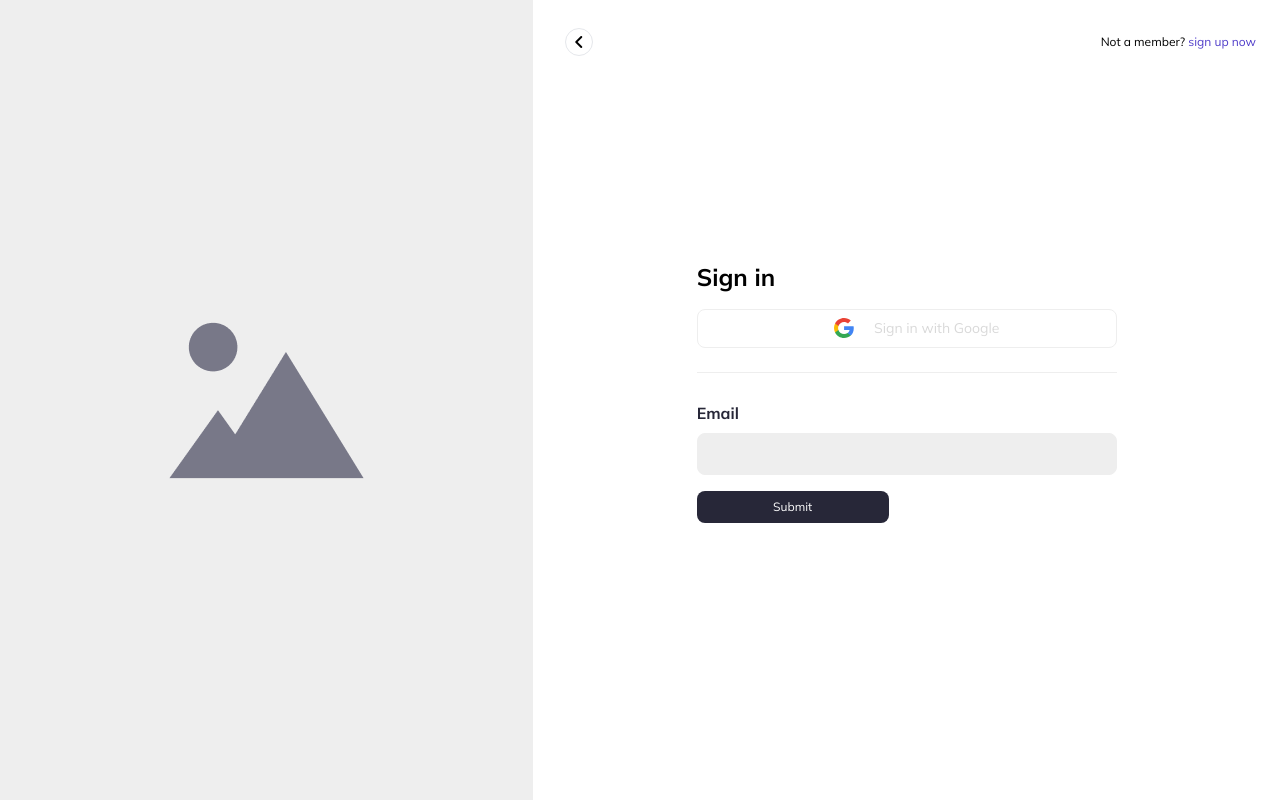
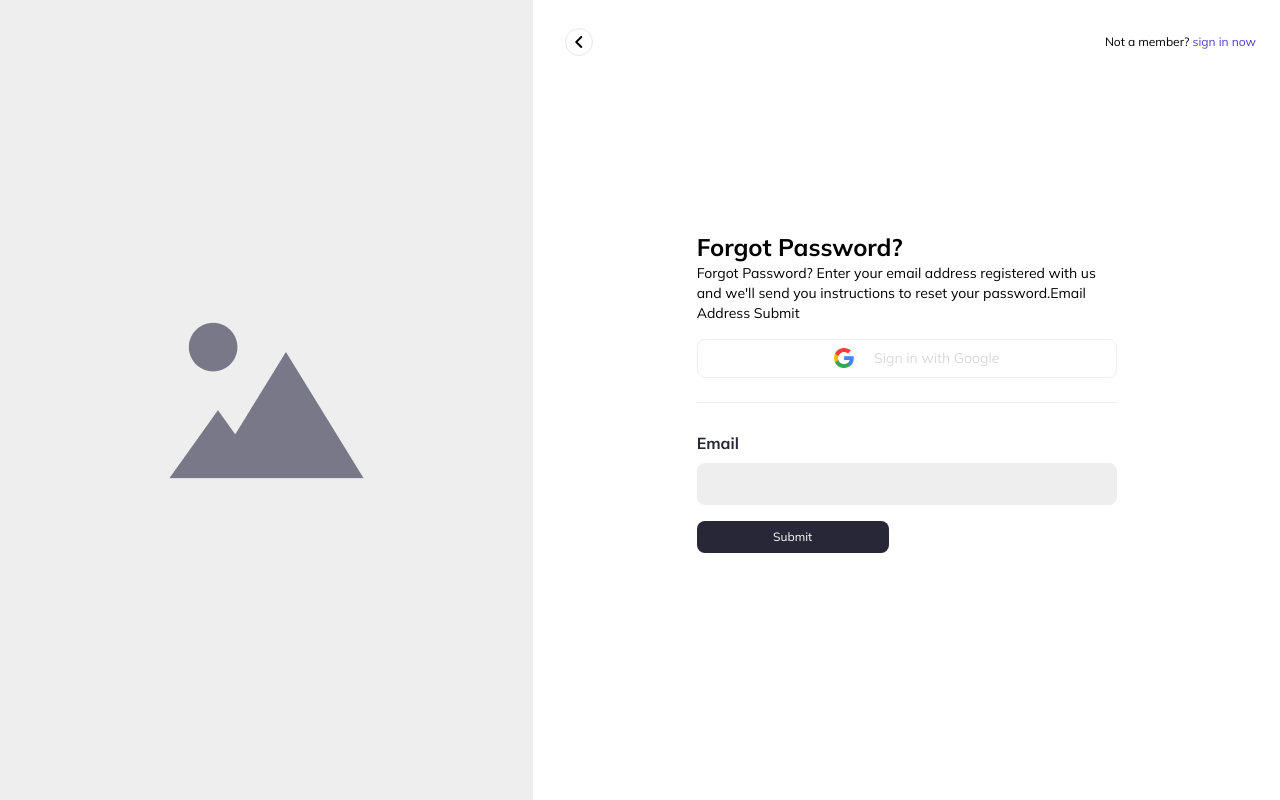
Before and after one commit to Agbo-Frank/vue-project, a Vue app: page /forget-password in a window 1280 px wide. Built offline with nearby package versions, Linux system fonts and the light colour scheme.

Commit message:
added authentication screen

```diff
--- a/src/views/ForgetPassword.vue
+++ b/src/views/ForgetPassword.vue
@@ -6,10 +6,14 @@
             class='w-7 h-7 rounded-full border flex justify-center items-center translate-x-10 sm:translate-x-14'>
                 <i class="fa-solid fa-angle-left"></i>
             </div>
-            <p class='text-xs'>Not a member? <router-link to="/sign-up" class='text-blue-100'>sign up now</router-link></p>
+            <p class='text-xs'>Not a member? <router-link to="/login" class='text-blue-100'>sign in now</router-link></p>
         </div>
         <form class="w-11/12 sm:w-10/12 md:w-on-400">
-        <p class='text-2xl font-bold'>Sign in</p>
+        <p class='text-2xl font-bold'>Forgot Password?</p>
+        <p className='text-sm'>
+            Forgot Password? Enter your email address registered with us and we'll
+            send you instructions to reset your password.Email Address Submit
+        </p>
         <div class='border-solid border-b border-primary-300 mb-7'>
             <button class='flex justify-center w-full py-2 mt-4 mb-6 rounded-lg border-solid border border-primary-300'>
             <svg width="20" height="21" viewBox="0 0 20 21" fill="none" xmlns="http://www.w3.org/2000/svg" class='mx-5'>
@@ -33,7 +37,7 @@
 import Hero from '../components/Hero.vue'
 import Button from '../components/Button.vue'
 import FormInput from '../components/FormInput.vue'
-
+import { useRoute } from 'vue-router';
 
 export default {
     name: 'ForgetPassword',
@@ -44,7 +48,7 @@ export default {
     },
     methods: {
         goBack(){
-            useRoute().go(-1)
+            return useRoute().go(-1)
         }
     }
 }
--- a/src/views/Login.vue
+++ b/src/views/Login.vue
@@ -34,7 +34,7 @@
 import Hero from '../components/Hero.vue'
 import Button from '../components/Button.vue'
 import FormInput from '../components/FormInput.vue'
-
+import { useRoute } from 'vue-router';
 
 export default {
     name: 'Login',
--- a/src/views/Register.vue
+++ b/src/views/Register.vue
@@ -38,6 +38,7 @@
 import Hero from '../components/Hero.vue'
 import FormInput from '../components/FormInput.vue'
 import Button from '../components/Button.vue'
+import { useRoute } from 'vue-router';
 
 
 export default {
```
